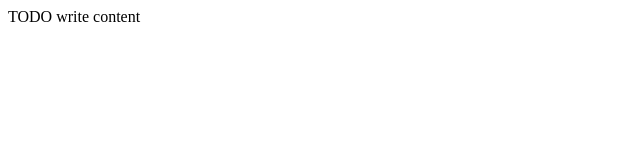
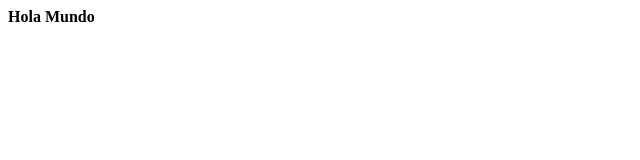
Before and after one commit to crimaco197/GraficaInteractiva, a plain HTML site: page public_html/index.html in a window 1280 px wide. Shown: the full height of the page, 0-640 px from the left. Drawn offline with Linux system fonts and the light colour scheme.

Commit message:
Agregar el html bienvenida

```diff
--- a/public_html/index.html
+++ b/public_html/index.html
@@ -11,6 +11,9 @@ and open the template in the editor.
         <meta name="viewport" content="width=device-width, initial-scale=1.0">
     </head>
     <body>
-        <div>TODO write content</div>
+        <div> <b>Hola Mundo</b></div>
+
+
+
     </body>
 </html>
```
